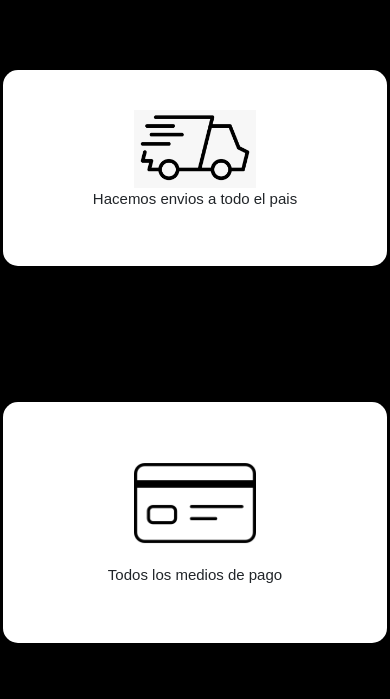
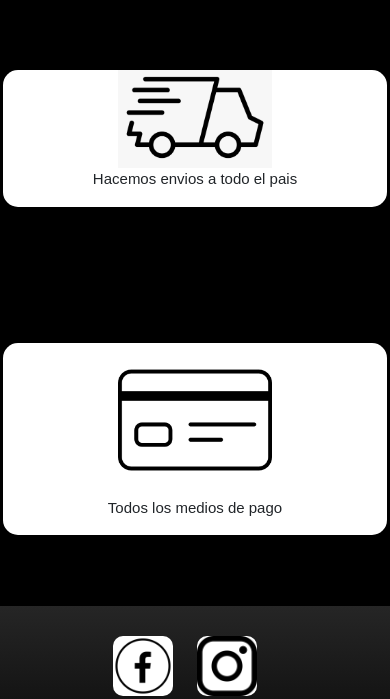
Before and after one commit to emicarda/3er-entrega---Cardarelli-Emiliano, a plain HTML site: page index.html in a window 390 px wide. Shown: the part 548-1247 px from the top of the page. Drawn offline with nearby package versions, Linux system fonts and the light colour scheme; a web font is replaced by a local one.

Commit message:
cambios responsive contacto

```diff
--- a/css/style.css
+++ b/css/style.css
@@ -187,10 +187,14 @@ body{
 
 .envios-tarjeta div{
     width: 100%;
-    padding: 40px;
+    /* padding: 40px; */
     margin:68px;
     background-color: white;
     border-radius:15px;
+}
+
+.envio, .tarjeta{
+    height: 63%;
 }
 
 .envios-tarjeta img{
--- a/index.html
+++ b/index.html
@@ -57,11 +57,11 @@
         </section>
 
         <section class="envios-tarjeta">
-                <div>
+                <div class="envio">
                     <img src="img/envios-logo.png" alt="envios">
                     <p>Hacemos envios a todo el pais</p>
                 </div>
-                <div>
+                <div class="tarjeta">
                     <img src="img/tarjeta-logo1.png" alt="tarjeta">
                     <p>Todos los medios de pago</p>
                 </div>
```
